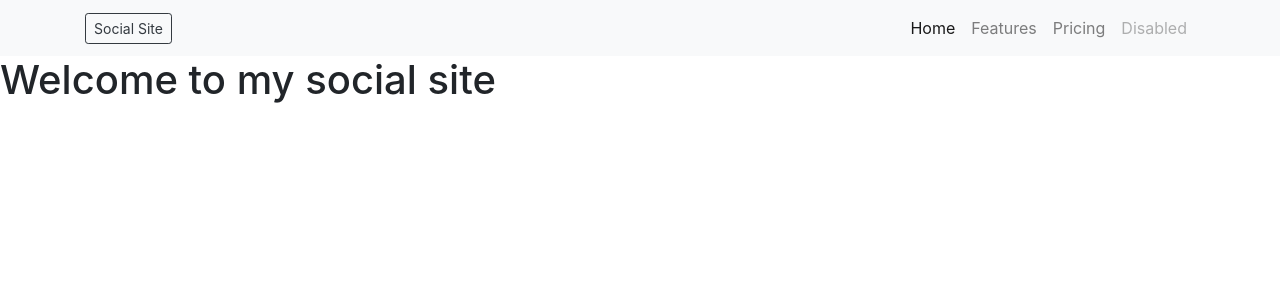
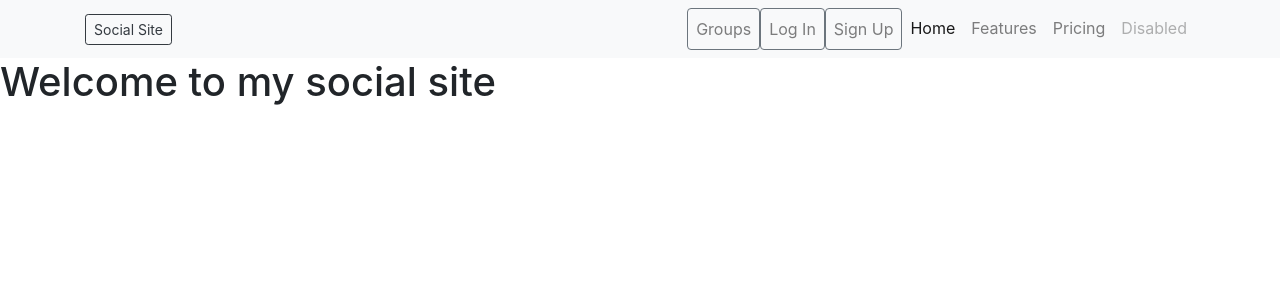
Before and after one commit to JaworskiAleksander/simple_social, a Django app: page / in a window 1280 px wide. Shown: the top 300 px of the page. Run offline with Django 3.2, Linux system fonts and the light colour scheme; some libraries are stand-ins or nearby versions.

Commit message:
change class navbar-right to justify-content-end

```diff
--- a/simplesocial/templates/base.html
+++ b/simplesocial/templates/base.html
@@ -30,7 +30,7 @@
             <button class="navbar-toggler" type="button" data-toggle="collapse" data-target="#navbarNav" aria-controls="navbarNav" aria-expanded="false" aria-label="Toggle navigation">
                 <span class="navbar-toggler-icon"></span>
             </button>
-                <ul class="navbar-nav navbar-right">
+                <ul class="navbar-nav justify-content-end">
                     {% if user.is_authenticated %}
                     <li class="nav-item">
                         <a class="nav-link btn btn-outline-secondary" href="#">Post!</a>
@@ -45,7 +45,15 @@
                         <a class="nav-link btn btn-outline-danger" href="{% url 'accounts:logout' %}">Log Out</a>
                     </li>
                     {% else %}
-
+                    <li class="nav-item">
+                        <a class="nav-link btn btn-outline-secondary" href="#">Groups</a>
+                    </li>
+                    <li class="nav-item">
+                        <a class="nav-link btn btn-outline-secondary" href="#">Log In</a>
+                    </li>
+                    <li class="nav-item">
+                        <a class="nav-link btn btn-outline-secondary" href="#">Sign Up</a>
+                    </li>
                     {% endif%}
 
 
```
